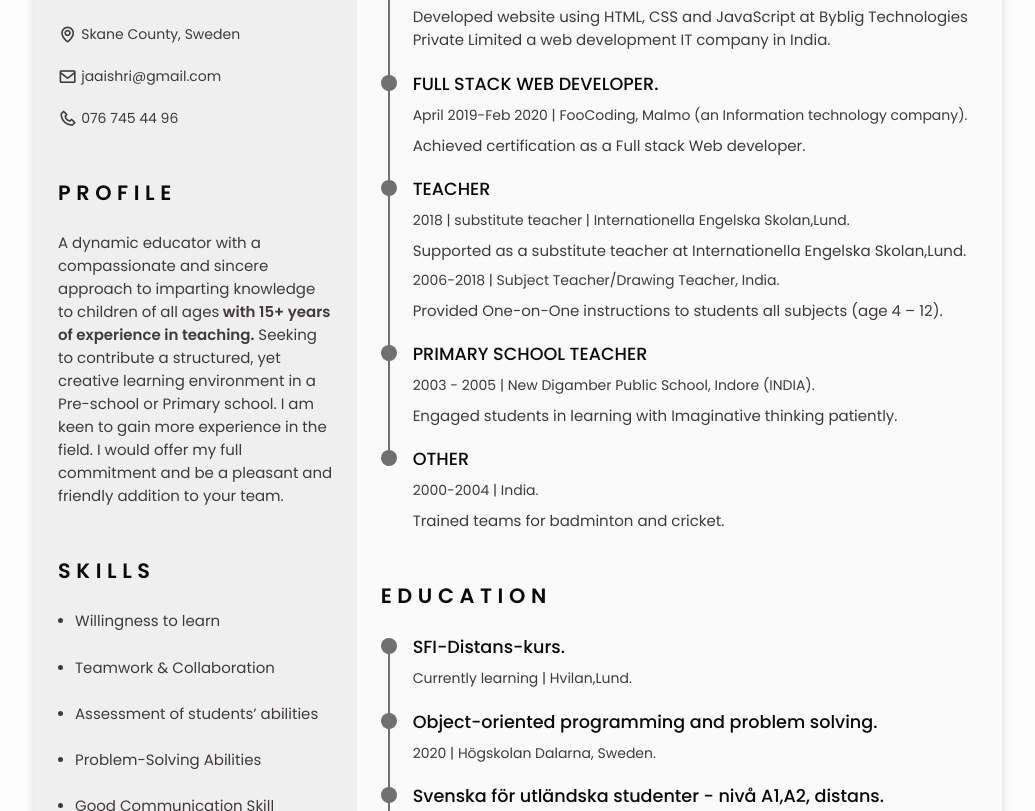
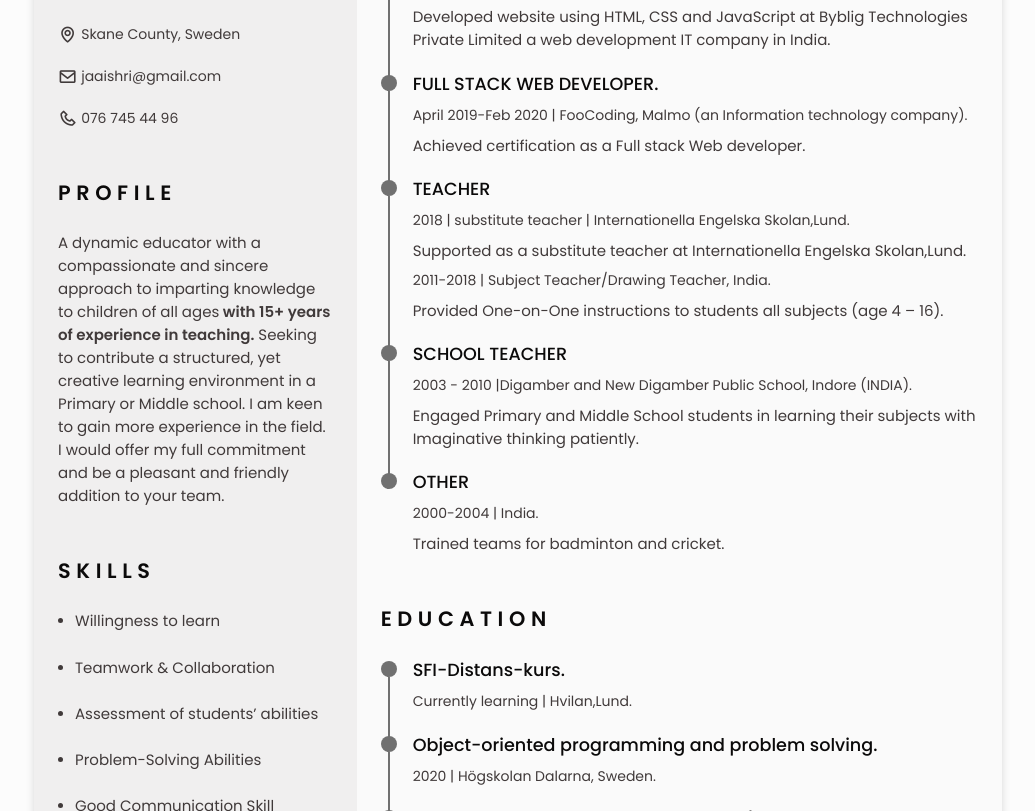
Before and after one commit to Jaaishri/JayshreeTeacherResume, a plain HTML site: page index.html in a window 1280 px wide. Shown: the part 289-1100 px from the top of the page, without its empty margins (122-1157 px from the left). Drawn offline with nearby package versions, Linux system fonts and the light colour scheme.

Commit message:
Update index.html

```diff
--- a/index.html
+++ b/index.html
@@ -168,7 +168,7 @@
 
                         <p class="profile__description">A dynamic educator with a compassionate and sincere approach to
                           imparting knowledge to children of all ages<strong> with 15+ years of experience in teaching.</strong> Seeking to contribute a
-                          structured, yet creative learning environment in a Pre-school or Primary school. I am keen to gain more experience in the field.
+                          structured, yet creative learning environment in a Primary or Middle school. I am keen to gain more experience in the field.
                           I would offer my full commitment and be a pleasant and friendly
                           addition to your team.</p>
                     </section>
@@ -274,7 +274,7 @@
                               <p class="experience__description">Currently working as a mother tongue-Hindi teacher.</p>
                             </div>
                           </div>
-                          <div class="experience__content">
+                           <div class="experience__content">
                             <div class="experience__time">
                               <span class="experience__rounder"></span>
                               <span class="experience__line"></span>
@@ -315,8 +315,8 @@
                                 <h3 class="experience__title"> TEACHER</h3>
                                 <span class="experience__company">2018 | substitute teacher | Internationella Engelska Skolan,Lund.</span>
                                 <p class="experience__description">Supported as a substitute teacher at Internationella Engelska Skolan,Lund.</p>
-                                <span class="experience__company">2006-2018 | Subject Teacher/Drawing Teacher, India.</span>
-                                <p class="experience__description">Provided One-on-One instructions to students all subjects (age 4 – 12).</p>
+                                <span class="experience__company">2011-2018 | Subject Teacher/Drawing Teacher, India.</span>
+                                <p class="experience__description">Provided One-on-One instructions to students all subjects (age 4 – 16).</p>
 
                               </div>
                             </div>
@@ -328,9 +328,9 @@
                                 </div>
 
                             <div class="experience__data bd-grid">
-                              <h3 class="experience__title">PRIMARY SCHOOL TEACHER</h3>
-                              <span class="experience__company">2003 - 2005 | New Digamber Public School, Indore (INDIA). </span>
-                              <p class="experience__description">Engaged students in learning with Imaginative thinking patiently.</p>
+                              <h3 class="experience__title">SCHOOL TEACHER</h3>
+                              <span class="experience__company">2003 - 2010 |Digamber and New Digamber Public School, Indore (INDIA). </span>
+                              <p class="experience__description">Engaged Primary and Middle School students in learning their subjects with Imaginative thinking patiently.</p>
                             </div></div>
                             <div class="experience__container bd-grid">
                               <div class="experience__content">
```
